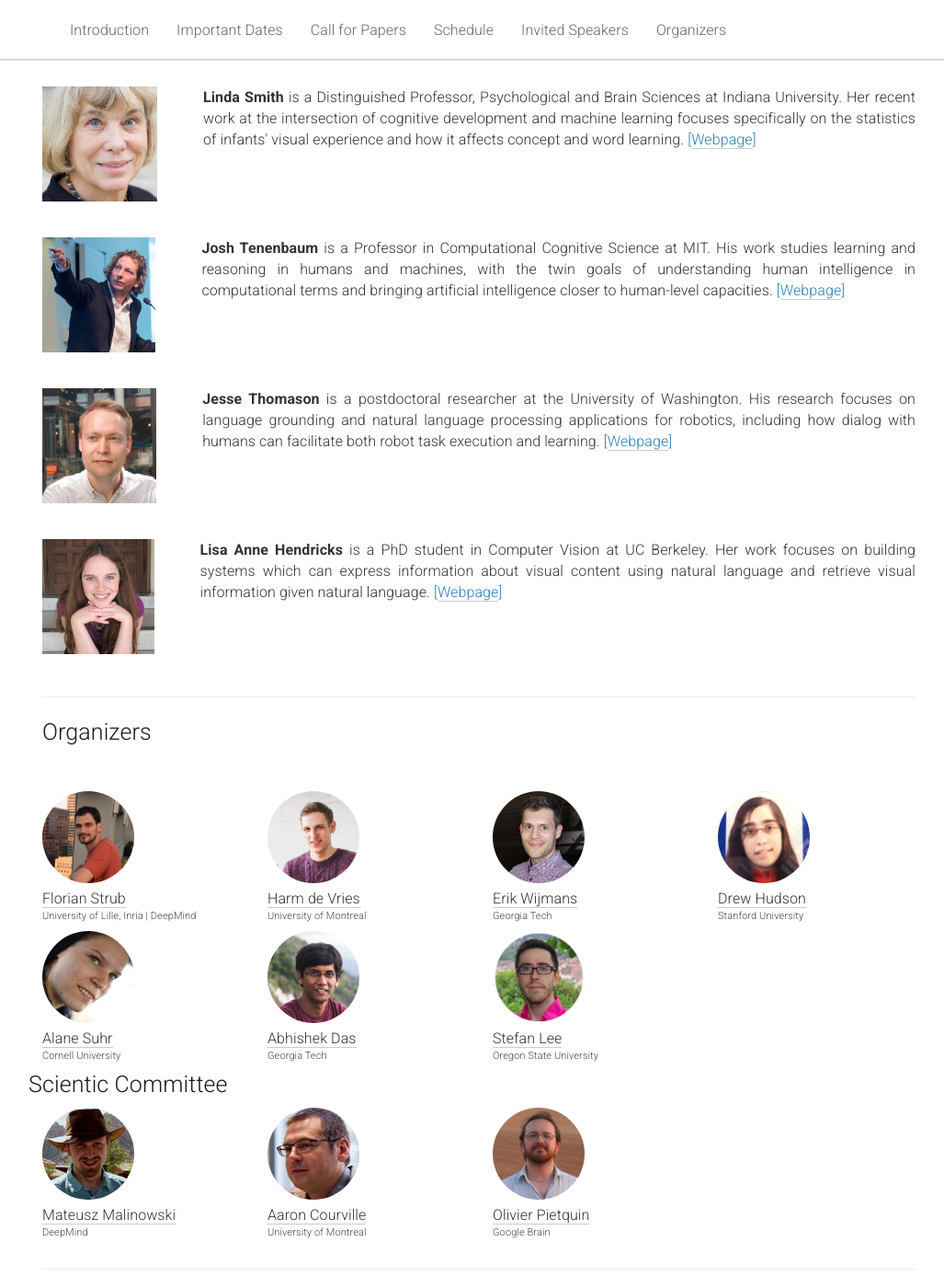
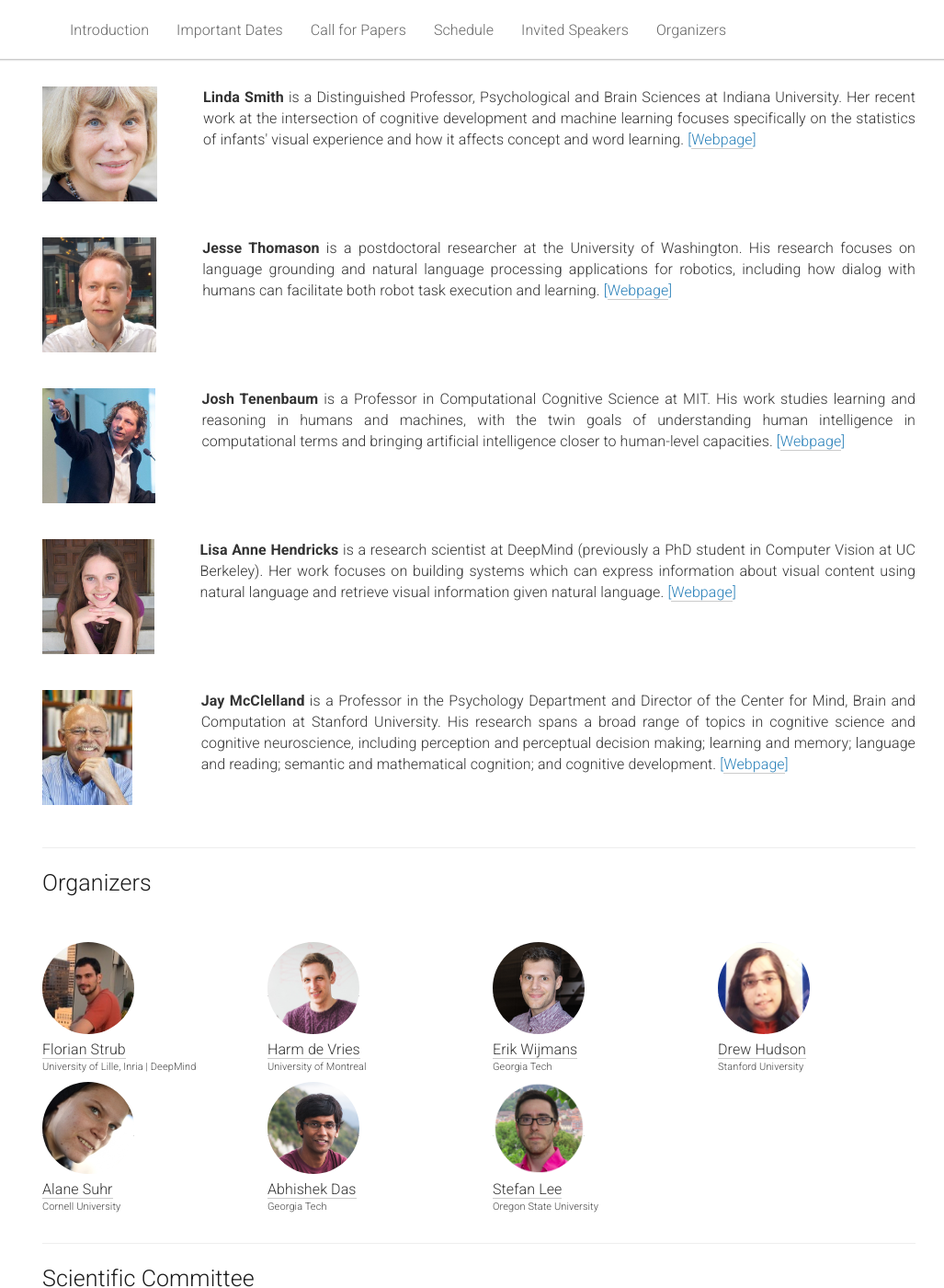
Before and after one commit to vigilworkshop/vigilworkshop.github.io, a Jekyll site: the page built from _pages/home.md, in a window 1280 px wide and 1400 px high, scrolled down 2050 px. Shown: the whole window at 92% size, without its empty margins (119-1146 px from the left). Built offline with Jekyll 4.4.1, drawn with Linux system fonts in a browser that asks for light colours.

Commit message:
Adds Jay McClelland

```diff
--- a/_pages/home.md
+++ b/_pages/home.md
@@ -158,6 +158,15 @@ TBA
 
 <div class="row">
   <div class="col-md-12">
+    <img class="speaker-pic" style="float:left;margin-right:50px;" src="/static/img/people/jesse-thomason.jpg" />
+    <p><b>Jesse Thomason</b> is a postdoctoral researcher at the University of Washington. His research focuses on language grounding and natural language processing applications for robotics, including how dialog with humans can facilitate both robot task execution and learning.
+    <span style="color:#2980b9;">[<a href="https://jessethomason.com">Webpage</a>]</span></p>
+  </div>
+</div>
+<p><br /></p>
+
+<div class="row">
+  <div class="col-md-12">
     <img class="speaker-pic" style="float:left;margin-right:50px;" src="/static/img/people/josh-tenenbaum.jpeg" />
     <p><b>Josh Tenenbaum</b> is a Professor in Computational Cognitive Science at MIT. His work studies learning and reasoning in humans and machines, with the twin goals of understanding human intelligence in computational terms and bringing artificial intelligence closer to human-level capacities.
     <span style="color:#2980b9;">[<a href="https://web.mit.edu/cocosci/josh.html">Webpage</a>]</span></p>
@@ -167,18 +176,18 @@ TBA
 
 <div class="row">
   <div class="col-md-12">
-    <img class="speaker-pic" style="float:left;margin-right:50px;" src="/static/img/people/jesse-thomason.jpg" />
-    <p><b>Jesse Thomason</b> is a postdoctoral researcher at the University of Washington. His research focuses on language grounding and natural language processing applications for robotics, including how dialog with humans can facilitate both robot task execution and learning.
-    <span style="color:#2980b9;">[<a href="https://jessethomason.com">Webpage</a>]</span></p>
+    <img class="speaker-pic" style="float:left;margin-right:50px;" src="/static/img/people/lisa-anne-hendricks.jpg" />
+    <p><b>Lisa Anne Hendricks</b> is a research scientist at DeepMind (previously a PhD student in Computer Vision at UC Berkeley). Her work focuses on building systems which can express information about visual content using natural language and retrieve visual information given natural language.
+    <span style="color:#2980b9;">[<a href="https://people.eecs.berkeley.edu/~lisa_anne/">Webpage</a>]</span></p>
   </div>
 </div>
 <p><br /></p>
 
 <div class="row">
   <div class="col-md-12">
-    <img class="speaker-pic" style="float:left;margin-right:50px;" src="/static/img/people/lisa-anne-hendricks.jpg" />
-    <p><b>Lisa Anne Hendricks</b> is a PhD student in Computer Vision at UC Berkeley. Her work focuses on building systems which can express information about visual content using natural language and retrieve visual information given natural language.
-    <span style="color:#2980b9;">[<a href="https://people.eecs.berkeley.edu/~lisa_anne/">Webpage</a>]</span></p>
+    <img class="speaker-pic" style="float:left;margin-right:75px;" src="/static/img/people/jay-mcclelland.jpg" />
+    <p><b>Jay McClelland</b> is a Professor in the Psychology Department and Director of the Center for Mind, Brain and Computation at Stanford University. His research spans a broad range of topics in cognitive science and cognitive neuroscience, including perception and perceptual decision making; learning and memory; language and reading; semantic and mathematical cognition; and cognitive development.
+    <span style="color:#2980b9;">[<a href="https://stanford.edu/~jlmcc/">Webpage</a>]</span></p>
   </div>
 </div>
 <p><br /></p>
@@ -201,7 +210,6 @@ TBA
       <h6>University of Lille, Inria | DeepMind</h6>
     </div>
   </div>
-
   <div class="col-xs-3">
     <a href="http://www-etud.iro.umontreal.ca/~devries/">
       <img class="people-pic" src="{{ "/static/img/people/harmdevries.jpg" | prepend:site.baseurl }}">
@@ -211,7 +219,6 @@ TBA
       <h6>University of Montreal</h6>
     </div>
   </div>
-
   <div class="col-xs-3">
     <a href="http://wijmans.xyz/">
       <img class="people-pic" src="{{ "/static/img/people/erikwijmans.jpg" | prepend:site.baseurl }}">
@@ -221,7 +228,6 @@ TBA
       <h6>Georgia Tech</h6>
     </div>
   </div>
-
   <div class="col-xs-3">
     <a href="https://www.linkedin.com/in/drew-a-hudson">
       <img class="people-pic" src="{{ "/static/img/people/drew.jpg" | prepend:site.baseurl }}">
@@ -231,7 +237,6 @@ TBA
       <h6>Stanford University</h6>
     </div>
   </div>
-
   <div class="col-xs-3">
     <a href="http://alanesuhr.com/">
       <img class="people-pic" src="{{ "/static/img/people/alane.png" | prepend:site.baseurl }}">
@@ -241,7 +246,6 @@ TBA
       <h6>Cornell University</h6>
     </div>
   </div>
-
   <div class="col-xs-3">
     <a href="https://abhishekdas.com">
       <img class="people-pic" src="{{ "/static/img/people/abhishek-das-dp.jpg" | prepend:site.baseurl }}">
@@ -251,7 +255,6 @@ TBA
       <h6>Georgia Tech</h6>
     </div>
   </div>
-
   <div class="col-xs-3">
     <a href="https://www.cc.gatech.edu/~slee3191/">
       <img class="people-pic" src="{{ "/static/img/people/stefan.png" | prepend:site.baseurl }}">
@@ -261,14 +264,17 @@ TBA
       <h6>Oregon State University</h6>
     </div>
   </div>
+</div>
 
 <hr>
 <div class="row" id="scientific_committee">
   <div class="col-xs-12">
-    <h2>Scientic Committee</h2>
+    <h2>Scientific Committee</h2>
   </div>
 </div>
 
+<br>
+<div class="row">
   <div class="col-xs-3">
     <a href="http://www.mateuszmalinowski.com/">
       <img class="people-pic" src="{{ "/static/img/people/mateusz-malinowski-dp.jpeg" | prepend:site.baseurl }}">
@@ -278,7 +284,6 @@ TBA
       <h6>DeepMind</h6>
     </div>
   </div>
-
   <div class="col-xs-3">
     <a href="https://mila.quebec/en/person/aaron-courville/">
       <img class="people-pic" src="{{ "/static/img/people/aaron-courville-dp.jpg" | prepend:site.baseurl }}">
@@ -288,7 +293,6 @@ TBA
       <h6>University of Montreal</h6>
     </div>
   </div>
-
   <div class="col-xs-3">
     <a href="http://www.lifl.fr/~pietquin/">
       <img class="people-pic" src="{{ "/static/img/people/olivier-pietquin-dp.jpg" | prepend:site.baseurl }}">
@@ -298,7 +302,6 @@ TBA
       <h6>Google Brain</h6>
     </div>
   </div>
-
 </div>
 
 <hr>
```
Also changed, not shown: static/img/people/jay-mcclelland.jpg (added).
